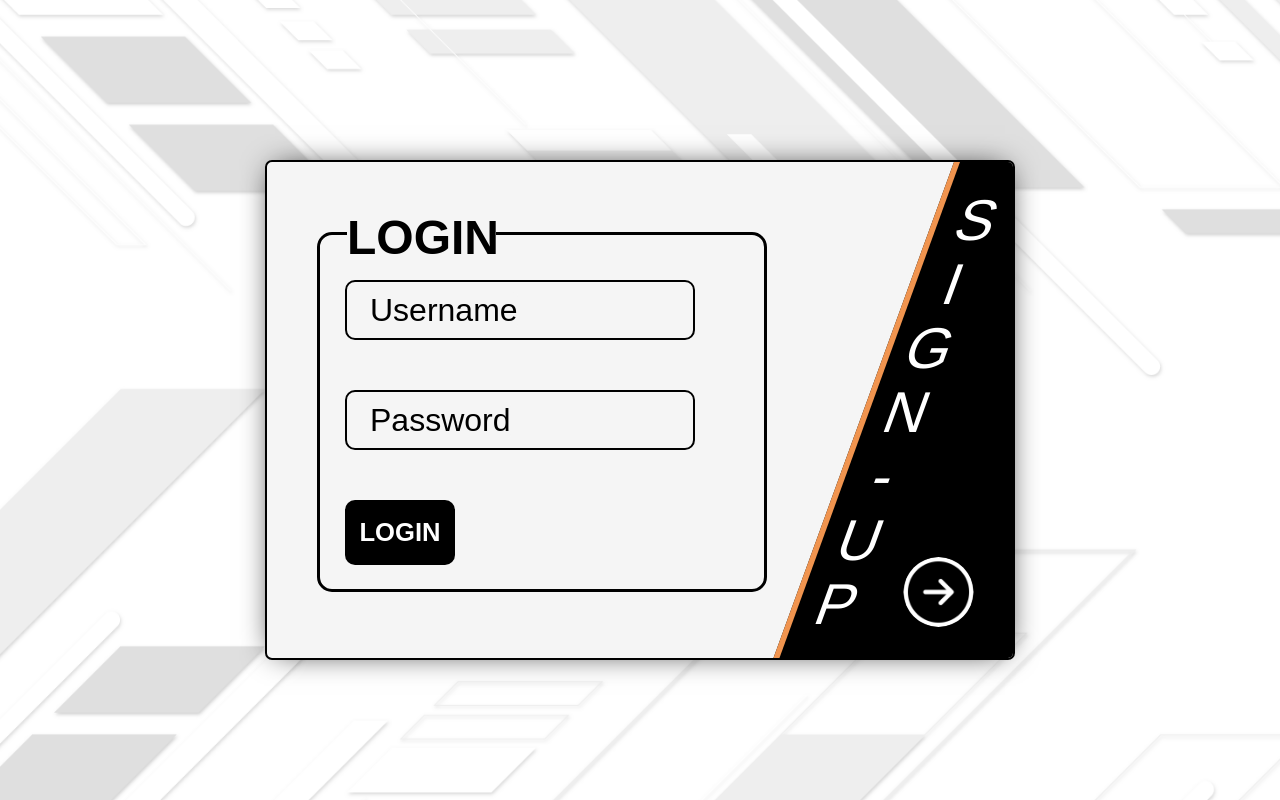
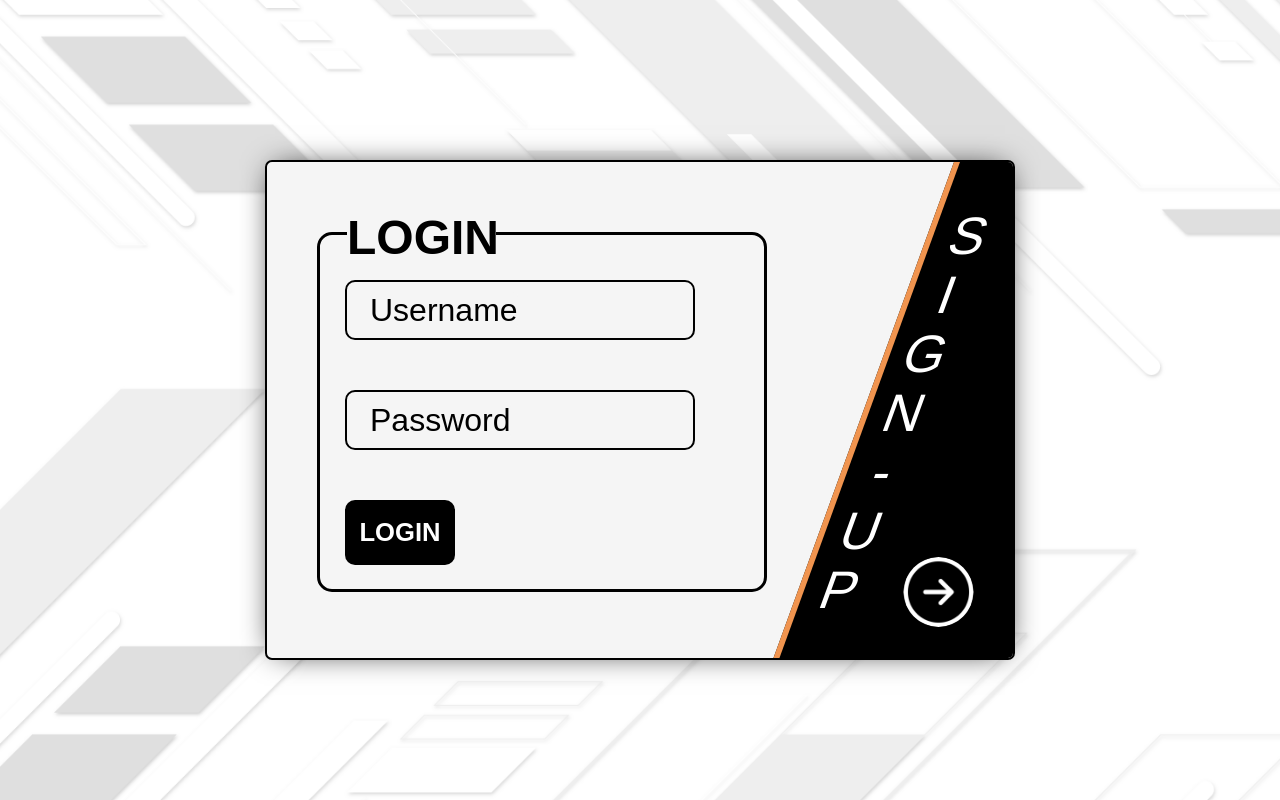
Before and after one commit to idgaf11/ams-project, a plain HTML site: page docs/index.html in a window 1280 px wide. Drawn offline with Linux system fonts and the light colour scheme; a web font is replaced by a local one.

Commit message:
update docs/assets/css/style.css

```diff
--- a/docs/assets/css/style.css
+++ b/docs/assets/css/style.css
@@ -141,7 +141,7 @@ body{
   position: absolute;
   color: white;
   left: 5px;
-  font-size: 3.6rem;
+  font-size: 3.3rem;
   writing-mode: vertical-lr;
   text-orientation: upright;
 }
```
